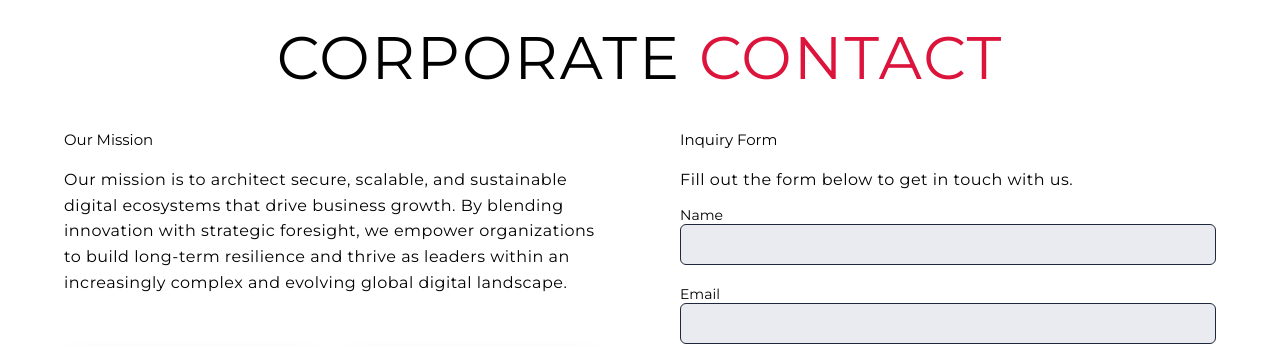
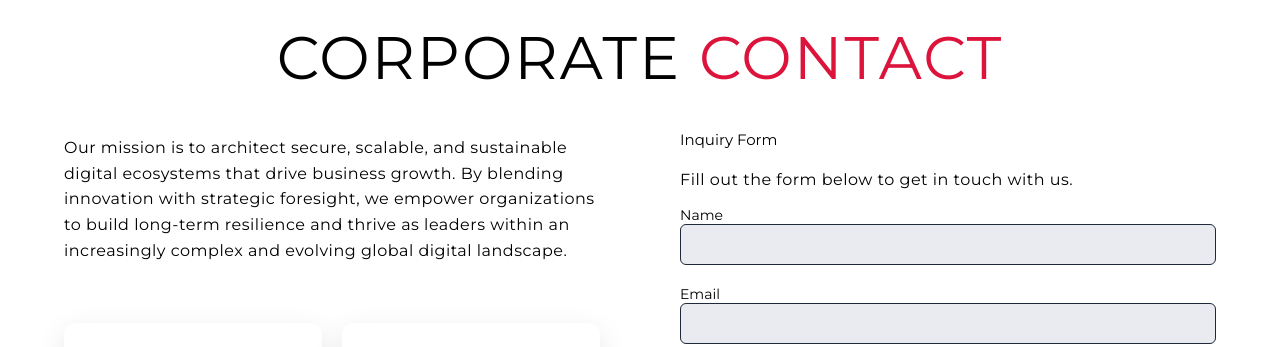
Before and after one commit to suindra-projects/SuIndra-sWebsite, a plain HTML site: page index.html in a window 1280 px wide. Shown: the part 4140-4487 px from the top of the page. Drawn offline with Linux system fonts and the light colour scheme; a script that the page names is missing.

Commit message:
Remove 'Our Mission' heading from index.html
Removed the 'Our Mission' heading from the content block.

```diff
--- a/index.html
+++ b/index.html
@@ -262,8 +262,6 @@
                         <div class="text-content">
 
                             <div class="content-block">
-                                <h2>Our Mission</h2>
-                                <br>
                                 <p>Our mission is to architect secure, scalable, and sustainable digital ecosystems that drive business growth. By blending innovation with strategic foresight, we empower organizations to build long-term resilience and thrive as leaders within an increasingly complex and evolving global digital landscape.</p>
                             </div>
 
```
